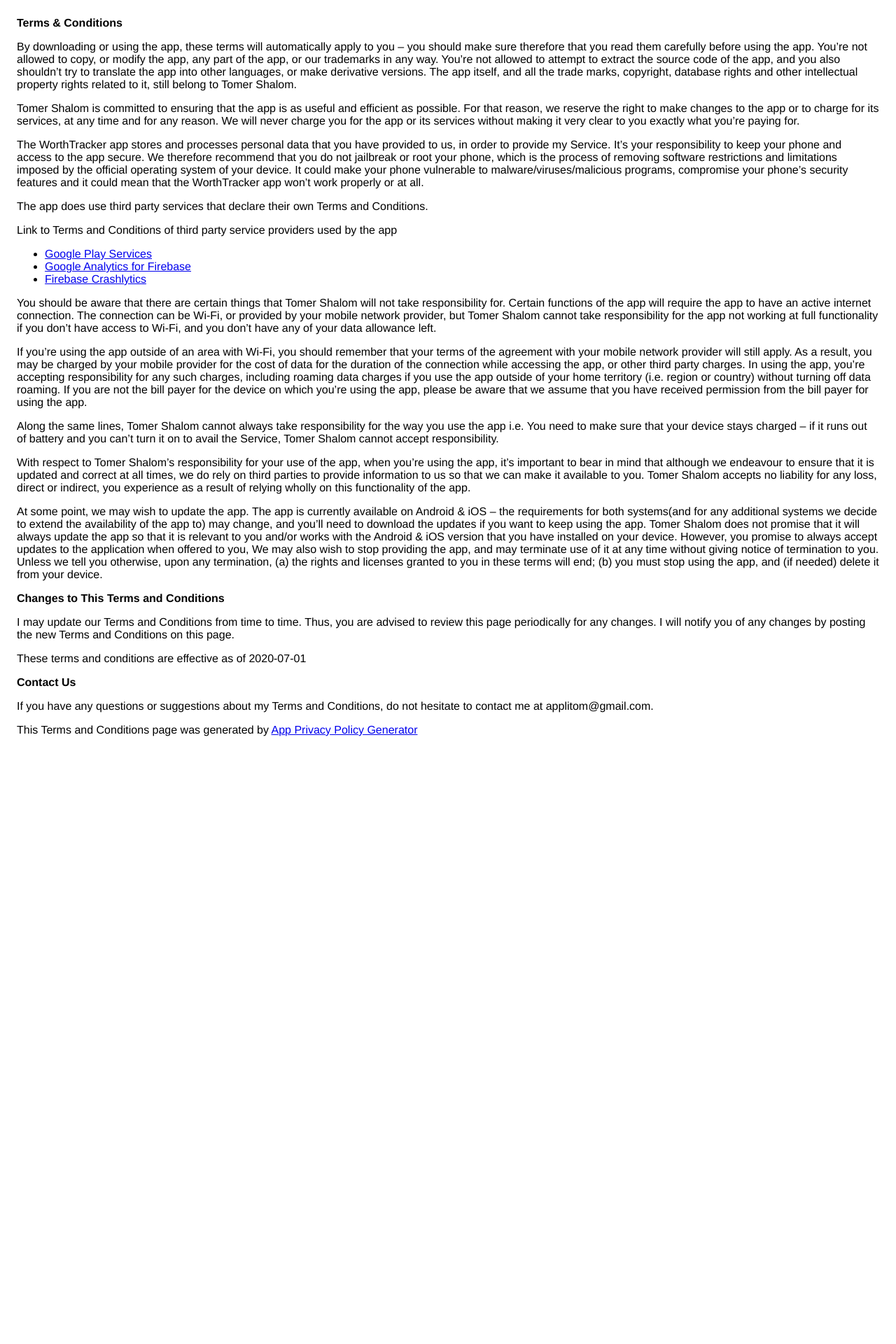
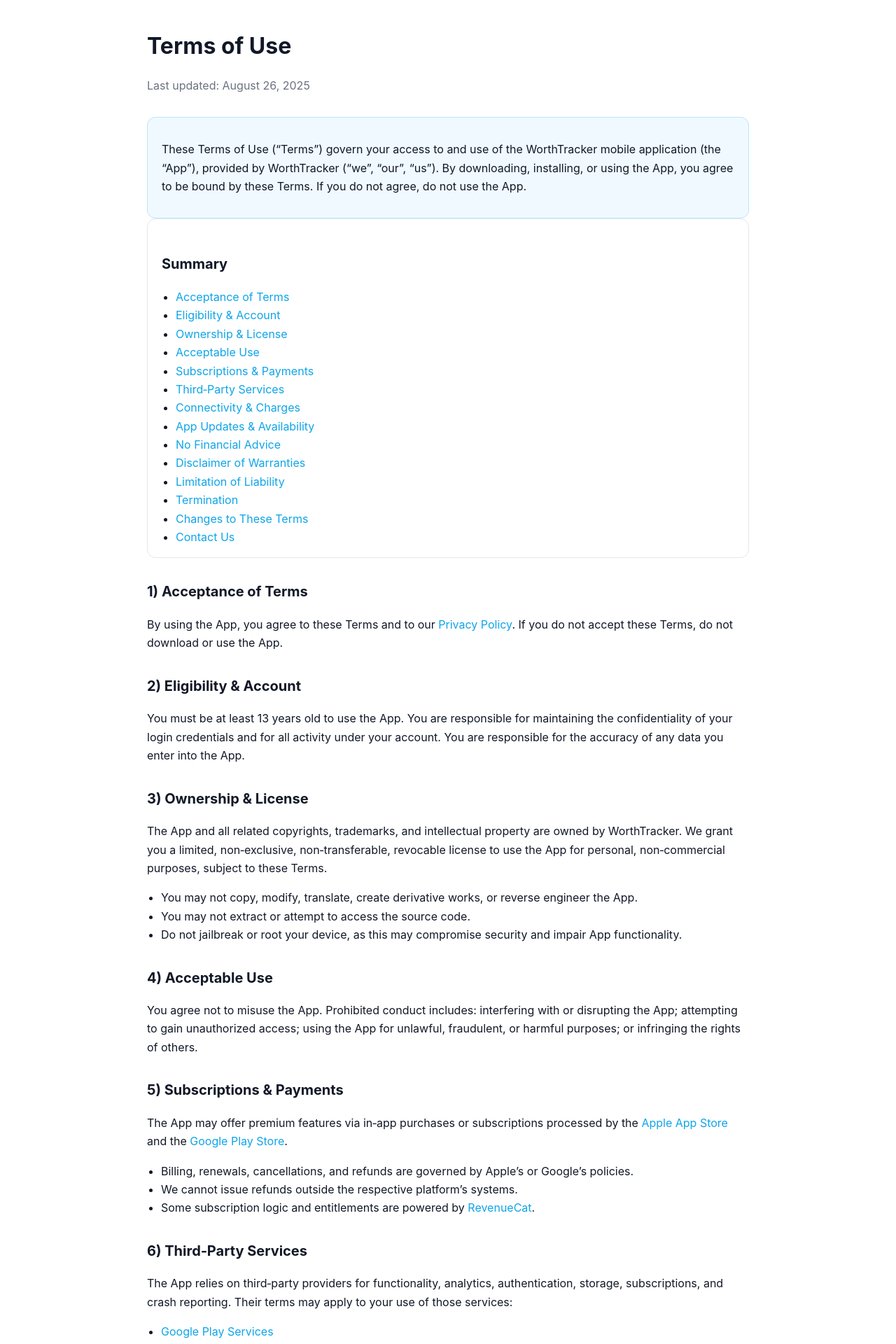
Before and after one commit to WorthTracker/worthtracker.github.io, a Jekyll site: the page terms-conditions.html, which Jekyll copies as it is, in a window 1280 px wide. Shown: the top 1920 px of the page at 70% size. Built offline with Jekyll 4.4.1, drawn with Linux system fonts in a browser that asks for light colours; before the commit the page ends 1092 px from its top, so only the background shows below that; some of the changed text lies outside the part shown.

Commit message:
terms of use

```diff
--- a/terms-conditions.html
+++ b/terms-conditions.html
@@ -1,113 +1,128 @@
 <!DOCTYPE html>
-    <html>
-    <head>
-      <meta charset='utf-8'>
-      <meta name='viewport' content='width=device-width'>
-      <title>Terms &amp; Conditions</title>
-      <style> body { font-family: 'Helvetica Neue', Helvetica, Arial, sans-serif; padding:1em; } </style>
-    </head>
-    <body>
-    <strong>Terms &amp; Conditions</strong> <p>
-                  By downloading or using the app, these terms will
-                  automatically apply to you – you should make sure therefore
-                  that you read them carefully before using the app. You’re not
-                  allowed to copy, or modify the app, any part of the app, or
-                  our trademarks in any way. You’re not allowed to attempt to
-                  extract the source code of the app, and you also shouldn’t try
-                  to translate the app into other languages, or make derivative
-                  versions. The app itself, and all the trade marks, copyright,
-                  database rights and other intellectual property rights related
-                  to it, still belong to Tomer Shalom.
-                </p> <p>
-                  Tomer Shalom is committed to ensuring that the app is
-                  as useful and efficient as possible. For that reason, we
-                  reserve the right to make changes to the app or to charge for
-                  its services, at any time and for any reason. We will never
-                  charge you for the app or its services without making it very
-                  clear to you exactly what you’re paying for.
-                </p> <p>
-                  The WorthTracker app stores and processes personal data that
-                  you have provided to us, in order to provide my
-                  Service. It’s your responsibility to keep your phone and
-                  access to the app secure. We therefore recommend that you do
-                  not jailbreak or root your phone, which is the process of
-                  removing software restrictions and limitations imposed by the
-                  official operating system of your device. It could make your
-                  phone vulnerable to malware/viruses/malicious programs,
-                  compromise your phone’s security features and it could mean
-                  that the WorthTracker app won’t work properly or at all.
-                </p> <div><p>
-                    The app does use third party services that declare their own
-                    Terms and Conditions.
-                  </p> <p>
-                    Link to Terms and Conditions of third party service
-                    providers used by the app
-                  </p> <ul><li><a href="https://policies.google.com/terms" target="_blank" rel="noopener noreferrer">Google Play Services</a></li><!----><li><a href="https://firebase.google.com/terms/analytics" target="_blank" rel="noopener noreferrer">Google Analytics for Firebase</a></li><li><a href="https://firebase.google.com/terms/crashlytics" target="_blank" rel="noopener noreferrer">Firebase Crashlytics</a></li><!----><!----><!----><!----><!----><!----><!----><!----><!----><!----><!----><!----><!----><!----><!----><!----><!----><!----><!----><!----><!----><!----><!----></ul></div> <p>
-                  You should be aware that there are certain things that
-                  Tomer Shalom will not take responsibility for. Certain
-                  functions of the app will require the app to have an active
-                  internet connection. The connection can be Wi-Fi, or provided
-                  by your mobile network provider, but Tomer Shalom
-                  cannot take responsibility for the app not working at full
-                  functionality if you don’t have access to Wi-Fi, and you don’t
-                  have any of your data allowance left.
-                </p> <p></p> <p>
-                  If you’re using the app outside of an area with Wi-Fi, you
-                  should remember that your terms of the agreement with your
-                  mobile network provider will still apply. As a result, you may
-                  be charged by your mobile provider for the cost of data for
-                  the duration of the connection while accessing the app, or
-                  other third party charges. In using the app, you’re accepting
-                  responsibility for any such charges, including roaming data
-                  charges if you use the app outside of your home territory
-                  (i.e. region or country) without turning off data roaming. If
-                  you are not the bill payer for the device on which you’re
-                  using the app, please be aware that we assume that you have
-                  received permission from the bill payer for using the app.
-                </p> <p>
-                  Along the same lines, Tomer Shalom cannot always take
-                  responsibility for the way you use the app i.e. You need to
-                  make sure that your device stays charged – if it runs out of
-                  battery and you can’t turn it on to avail the Service,
-                  Tomer Shalom cannot accept responsibility.
-                </p> <p>
-                  With respect to Tomer Shalom’s responsibility for your
-                  use of the app, when you’re using the app, it’s important to
-                  bear in mind that although we endeavour to ensure that it is
-                  updated and correct at all times, we do rely on third parties
-                  to provide information to us so that we can make it available
-                  to you. Tomer Shalom accepts no liability for any
-                  loss, direct or indirect, you experience as a result of
-                  relying wholly on this functionality of the app.
-                </p> <p>
-                  At some point, we may wish to update the app. The app is
-                  currently available on Android &amp; iOS – the requirements for
-                  both systems(and for any additional systems we
-                  decide to extend the availability of the app to) may change,
-                  and you’ll need to download the updates if you want to keep
-                  using the app. Tomer Shalom does not promise that it
-                  will always update the app so that it is relevant to you
-                  and/or works with the Android &amp; iOS version that you have
-                  installed on your device. However, you promise to always
-                  accept updates to the application when offered to you, We may
-                  also wish to stop providing the app, and may terminate use of
-                  it at any time without giving notice of termination to you.
-                  Unless we tell you otherwise, upon any termination, (a) the
-                  rights and licenses granted to you in these terms will end;
-                  (b) you must stop using the app, and (if needed) delete it
-                  from your device.
-                </p> <p><strong>Changes to This Terms and Conditions</strong></p> <p>
-                  I may update our Terms and Conditions
-                  from time to time. Thus, you are advised to review this page
-                  periodically for any changes. I will
-                  notify you of any changes by posting the new Terms and
-                  Conditions on this page.
-                </p> <p>
-                  These terms and conditions are effective as of 2020-07-01
-                </p> <p><strong>Contact Us</strong></p> <p>
-                  If you have any questions or suggestions about my
-                  Terms and Conditions, do not hesitate to contact me
-                  at applitom@gmail.com.
-                </p> <p>This Terms and Conditions page was generated by <a href="https://app-privacy-policy-generator.nisrulz.com/" target="_blank" rel="noopener noreferrer">App Privacy Policy Generator</a></p>
-    </body>
-    </html>
+<html lang="en">
+<head>
+  <meta charset="utf-8">
+  <meta name="viewport" content="width=device-width, initial-scale=1">
+  <title>WorthTracker – Terms of Use</title>
+  <meta name="description" content="WorthTracker Terms of Use – the rules for using our app, subscriptions, third‑party services, and your responsibilities.">
+  <style>
+    :root {
+      --text: #111827;
+      --muted: #6b7280;
+      --bg: #ffffff;
+      --card: #ffffff;
+      --border: #e5e7eb;
+      --accent: #0ea5e9;
+    }
+    html, body { margin:0; padding:0; background:var(--bg); color:var(--text); font-family: -apple-system, BlinkMacSystemFont, 'Segoe UI', Roboto, Helvetica, Arial, 'Apple Color Emoji','Segoe UI Emoji'; }
+    .container { max-width: 860px; margin: 0 auto; padding: 40px 20px; line-height:1.65; }
+    h1 { font-size: 2rem; margin: 0 0 0.5rem; }
+    .subtitle { color: var(--muted); margin-bottom: 2rem; }
+    h2 { font-size: 1.25rem; margin-top: 2rem; }
+    h3 { font-size: 1.05rem; margin-top: 1.25rem; }
+    a { color: var(--accent); text-decoration: none; }
+    a:hover { text-decoration: underline; }
+    .card { background: var(--card); border:1px solid var(--border); border-radius: 12px; padding: 1rem 1.25rem; }
+    ul { padding-left: 1.25rem; }
+    .toc ul { margin:0; }
+    .muted { color: var(--muted); }
+    .footer { margin-top: 2rem; font-size: .95rem; color: var(--muted); }
+    .notice { background:#f0f9ff; border:1px solid #bae6fd; border-radius:12px; padding:1rem 1.25rem; }
+    code { background:#f9fafb; border:1px solid #e5e7eb; padding:0 .25rem; border-radius:6px; }
+  </style>
+</head>
+<body>
+  <main class="container">
+    <h1>Terms of Use</h1>
+    <p class="subtitle">Last updated: August 26, 2025</p>
+
+    <div class="notice">
+      <p>These Terms of Use (“Terms”) govern your access to and use of the WorthTracker mobile application (the “App”), provided by WorthTracker (“we”, “our”, “us”). By downloading, installing, or using the App, you agree to be bound by these Terms. If you do not agree, do not use the App.</p>
+    </div>
+
+    <div class="card toc" aria-labelledby="toc-title">
+      <h2 id="toc-title">Summary</h2>
+      <ul>
+        <li><a href="#acceptance">Acceptance of Terms</a></li>
+        <li><a href="#account">Eligibility &amp; Account</a></li>
+        <li><a href="#license">Ownership &amp; License</a></li>
+        <li><a href="#acceptable-use">Acceptable Use</a></li>
+        <li><a href="#subscriptions">Subscriptions &amp; Payments</a></li>
+        <li><a href="#third-parties">Third‑Party Services</a></li>
+        <li><a href="#connectivity">Connectivity &amp; Charges</a></li>
+        <li><a href="#updates">App Updates &amp; Availability</a></li>
+        <li><a href="#no-advice">No Financial Advice</a></li>
+        <li><a href="#disclaimer">Disclaimer of Warranties</a></li>
+        <li><a href="#liability">Limitation of Liability</a></li>
+        <li><a href="#termination">Termination</a></li>
+        <li><a href="#changes">Changes to These Terms</a></li>
+        <li><a href="#contact">Contact Us</a></li>
+      </ul>
+    </div>
+
+    <h2 id="acceptance">1) Acceptance of Terms</h2>
+    <p>By using the App, you agree to these Terms and to our <a href="privacy-policy.html">Privacy Policy</a>. If you do not accept these Terms, do not download or use the App.</p>
+
+    <h2 id="account">2) Eligibility &amp; Account</h2>
+    <p>You must be at least 13 years old to use the App. You are responsible for maintaining the confidentiality of your login credentials and for all activity under your account. You are responsible for the accuracy of any data you enter into the App.</p>
+
+    <h2 id="license">3) Ownership &amp; License</h2>
+    <p>The App and all related copyrights, trademarks, and intellectual property are owned by WorthTracker. We grant you a limited, non‑exclusive, non‑transferable, revocable license to use the App for personal, non‑commercial purposes, subject to these Terms.</p>
+    <ul>
+      <li>You may not copy, modify, translate, create derivative works, or reverse engineer the App.</li>
+      <li>You may not extract or attempt to access the source code.</li>
+      <li>Do not jailbreak or root your device, as this may compromise security and impair App functionality.</li>
+    </ul>
+
+    <h2 id="acceptable-use">4) Acceptable Use</h2>
+    <p>You agree not to misuse the App. Prohibited conduct includes: interfering with or disrupting the App; attempting to gain unauthorized access; using the App for unlawful, fraudulent, or harmful purposes; or infringing the rights of others.</p>
+
+    <h2 id="subscriptions">5) Subscriptions &amp; Payments</h2>
+    <p>The App may offer premium features via in‑app purchases or subscriptions processed by the <a href="https://www.apple.com/legal/internet-services/itunes/" target="_blank" rel="noopener noreferrer">Apple App Store</a> and the <a href="https://play.google.com/about/play-terms/" target="_blank" rel="noopener noreferrer">Google Play Store</a>.</p>
+    <ul>
+      <li>Billing, renewals, cancellations, and refunds are governed by Apple’s or Google’s policies.</li>
+      <li>We cannot issue refunds outside the respective platform’s systems.</li>
+      <li>Some subscription logic and entitlements are powered by <a href="https://www.revenuecat.com/terms" target="_blank" rel="noopener noreferrer">RevenueCat</a>.</li>
+    </ul>
+
+    <h2 id="third-parties">6) Third‑Party Services</h2>
+    <p>The App relies on third‑party providers for functionality, analytics, authentication, storage, subscriptions, and crash reporting. Their terms may apply to your use of those services:</p>
+    <ul>
+      <li><a href="https://policies.google.com/terms" target="_blank" rel="noopener noreferrer">Google Play Services</a></li>
+      <li><a href="https://firebase.google.com/terms/analytics" target="_blank" rel="noopener noreferrer">Firebase Analytics</a></li>
+      <li><a href="https://firebase.google.com/terms/crashlytics" target="_blank" rel="noopener noreferrer">Firebase Crashlytics</a></li>
+      <li><a href="https://firebase.google.com/terms" target="_blank" rel="noopener noreferrer">Firebase Authentication</a></li>
+      <li><a href="https://firebase.google.com/terms" target="_blank" rel="noopener noreferrer">Firebase Firestore / Realtime Database</a></li>
+      <li><a href="https://www.revenuecat.com/terms" target="_blank" rel="noopener noreferrer">RevenueCat</a></li>
+    </ul>
+
+    <h2 id="connectivity">7) Connectivity &amp; Charges</h2>
+    <p>The App requires an active internet connection (Wi‑Fi or mobile data). You are responsible for any data, SMS, or roaming charges. If you are not the bill payer for your device, you confirm you have permission to use the App.</p>
+
+    <h2 id="updates">8) App Updates &amp; Availability</h2>
+    <p>We may release updates. You agree to install updates to continue using the App. We do not warrant that the App will be compatible with all devices or OS versions at all times. We may suspend or discontinue the App at any time.</p>
+
+    <h2 id="no-advice">9) No Financial Advice</h2>
+    <p>The App provides tools for tracking and organizing your information. It does not provide financial, investment, tax, or legal advice. Any content is for informational purposes only and should not be relied upon for decision‑making without consulting a qualified professional.</p>
+
+    <h2 id="disclaimer">10) Disclaimer of Warranties</h2>
+    <p>The App is provided “as is” and “as available.” We disclaim all warranties, express or implied, including merchantability, fitness for a particular purpose, and non‑infringement. We do not guarantee that the App will be error‑free, uninterrupted, or that data will be accurate or complete.</p>
+
+    <h2 id="liability">11) Limitation of Liability</h2>
+    <p>To the maximum extent permitted by law, WorthTracker will not be liable for any indirect, incidental, special, consequential, or punitive damages, or any loss of data, profits, or revenues, arising out of or related to your use of the App.</p>
+
+    <h2 id="termination">12) Termination</h2>
+    <p>We may suspend or terminate your access to the App at any time for any reason. Upon termination, your right to use the App ends immediately and you must stop using the App and delete it from your device.</p>
+
+    <h2 id="changes">13) Changes to These Terms</h2>
+    <p>We may update these Terms from time to time. We will post the updated version here with a new “Last updated” date and may provide additional notice within the App. Your continued use of the App after the effective date constitutes acceptance of the updated Terms.</p>
+
+    <h2 id="contact">14) Contact Us</h2>
+    <p>If you have any questions about these Terms, contact us at <a href="mailto:worthtrackerapp@gmail.com">worthtrackerapp@gmail.com</a>.</p>
+
+    <div class="footer">
+      <p class="muted">© 2025 WorthTracker. All rights reserved.</p>
+    </div>
+  </main>
+</body>
+</html>
```
